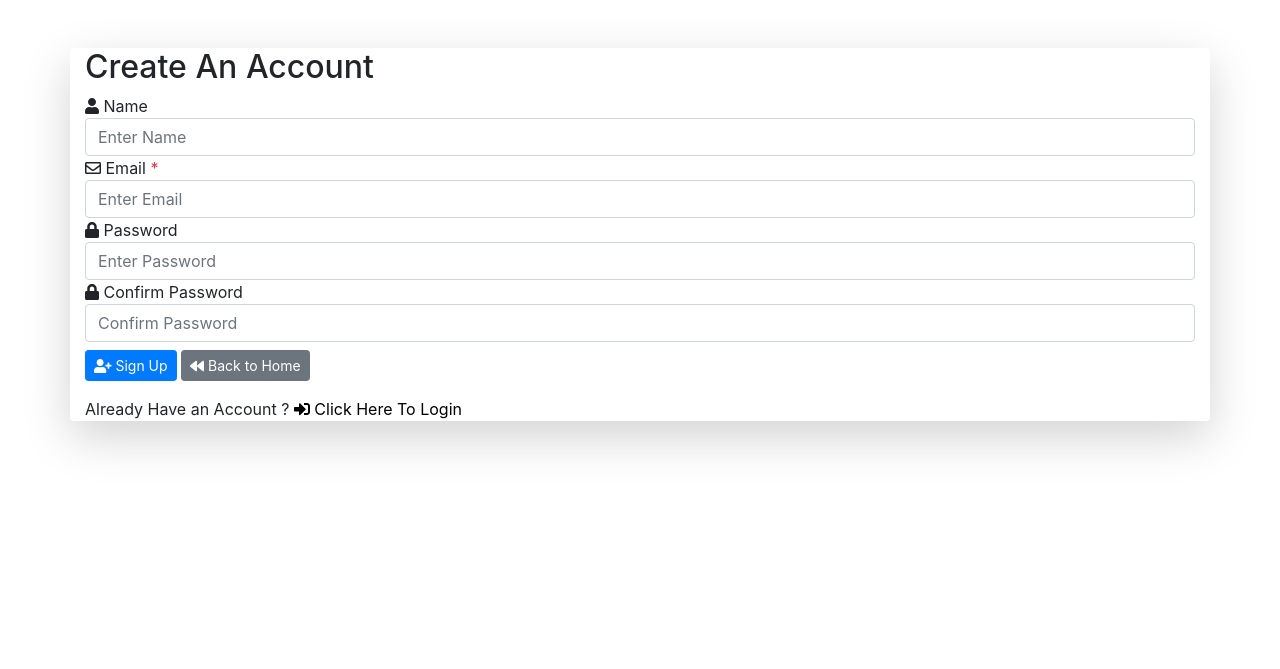
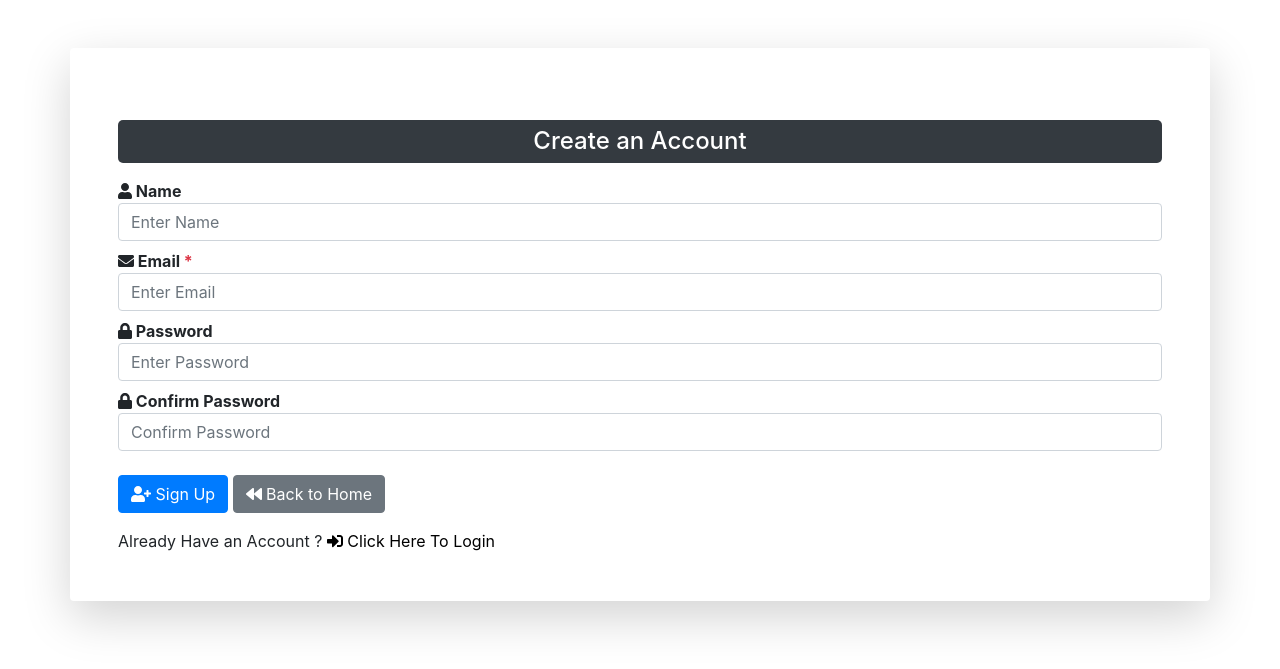
Before and after one commit to adhikarisulav81/mscprojectweb, a PHP site: page /userRegistration.php in a window 1280 px wide. Shown: the top 669 px of the page. Run offline with PHP 8.4, Linux system fonts and the light colour scheme; some libraries are stand-ins or nearby versions.

Commit message:
Add files via upload

```diff
--- a/admin/adminDashboard.php
+++ b/admin/adminDashboard.php
@@ -18,9 +18,9 @@ session_start();
   <!-- <h3 class="title text-center font-weight-bold text-dark mb-4 mt-2" style="font-family: Arial, Helvetica, sans-serif;">
     <i class="fas fa-chart-bar"></i> ADMIN <span>DASHBOARD</span>
   </h3> -->
-  <h4 class="text-center text-white bg-dark mb-4"
+  <h4 class="text-center text-white bg-dark mb-3"
         style="padding: 7px; border-radius: 5px;">
-        Welcome <?php echo $aEmail; ?> !
+        Welcome Admin - <?php echo $aEmail; ?> !
     </h4>
   <?php
   // Summary Dashboard
--- a/admin/includes/header.php
+++ b/admin/includes/header.php
@@ -74,7 +74,7 @@
       <li class="nav-item">
        <a class="nav-link <?php if(PAGE == 'user') { echo 'active'; } ?>" href="user.php">
        <i class="fas fa-user"></i>
-        User
+        Customer
        </a>
       </li>
       <li class="nav-item">
--- a/emailConfig.php
+++ b/emailConfig.php
@@ -125,7 +125,7 @@ function sendRequestReceivedNotification($userName, $userEmail, $requestId, $req
  * Send request assignment notification to user
  */
 function sendWorkAssignedToUser($userName, $userEmail, $technicianName, $requestId, $description) {
-    $subject = "Work Assigned: Your Repair Request ID #$requestId";
+    $subject = "Request Assigned: Your Repair Request ID #$requestId";
 
     $message = "Dear $userName,\n\n";
     $message .= "Your request has been assigned to a technician.\n\n";
--- a/technician/technicianDashboard.php
+++ b/technician/technicianDashboard.php
@@ -63,8 +63,8 @@ $total = ($total_res && $r = $total_res->fetch_assoc()) ? $r['total'] : 0;
 <div class="col-sm-9 col-md-10">
   <!-- <h3 class="title text-center font-weight-bold text-dark mb-3 mt-5" style="font-family: Arial, Helvetica, sans-serif;"><i class="fas fa-tachometer-alt"></i> TECHNICIAN <span>DASHBOARD</span></h3> -->
 
-  <h4 class="text-center text-white bg-dark mb-4 mt-4" style="padding: 7px; border-radius: 5px;">
-    Welcome <?php echo $tName ?> !
+  <h4 class="text-center text-white bg-dark mb-3 mt-4" style="padding: 7px; border-radius: 5px;">
+    Welcome Technician - <?php echo $tName ?> !
   </h4>
 
   <div class="row text-center">
--- a/technician/technicianWork.php
+++ b/technician/technicianWork.php
@@ -186,7 +186,7 @@ if(isset($_REQUEST['startwork'])){
                 if($row['status'] == 'Assigned'){
                   echo '<form action="" method="POST" class="d-inline">
                     <input type="hidden" name="id" value='. $row["request_id"] .'>
-                    <button type="submit" class="btn btn-sm btn-secondary  mr-2 mb-2" title="Start Work" name="startwork" value="Start"><i class="fas fa-play"></i> Start</button>
+                    <button type="submit" class="btn btn-sm btn-secondary mr-2 mb-2" title="Start Work" name="startwork" value="Start"><i class="fas fa-play"></i> Start</button>
                   </form>';
                 }
                 //Only shows the Complete button once work has started. Clicking it opens a confirmation popup modal.
--- a/user/includes/header.php
+++ b/user/includes/header.php
@@ -51,7 +51,7 @@
       <li class="nav-item">
        <a class="nav-link <?php if(PAGE == 'userDashboard') { echo 'active'; } ?>" href="userDashboard.php">
        <i class="fas fa-chart-bar"></i>
-        User Dashboard
+        Customer Dashboard
        </a>
       </li>
       <li class="nav-item">
@@ -76,13 +76,13 @@
       <li class="nav-item">
        <a class="nav-link <?php if(PAGE == 'userProfile') { echo 'active'; } ?>" href="userProfile.php">
        <i class="fas fa-user"></i>
-        User Profile
+        Customer Profile
        </a>
       </li>
       <li class="nav-item">
        <a class="nav-link <?php if(PAGE == 'userSettings') { echo 'active'; } ?>" href="userSettings.php">
        <i class="fas fa-cog"></i>
-        User Settings
+        Customer Settings
        </a>
       </li>
 
--- a/user/userDashboard.php
+++ b/user/userDashboard.php
@@ -24,12 +24,12 @@ if(isset($_SESSION['is_login'])){
  $priority_filter = isset($_GET['priority']) ? $_GET['priority'] : 'All';
 ?>
 
-<div class="col-sm-9 col-md-10 mt-5">
+<div class="col-sm-9 col-md-10 mt-4">
   <!-- <h3 class="title text-center font-weight-bold text-dark mb-4 mt-2" style="font-family: Arial, Helvetica, sans-serif;">
     <i class="fas fa-chart-bar"></i> USER <span>DASHBOARD</span>
   </h3> -->
-  <h4 class="text-center text-white font-weight-bold bg-dark mb-3" style="padding: 7px; border-radius: 5px;">
-    WELCOME <?php echo $rName ?> !
+  <h4 class="text-center text-white bg-dark mb-3" style="padding: 7px; border-radius: 5px;">
+    Welcome Customer - <?php echo $rName ?> !
   </h4>
   <?php
   // Summary Dashboard
--- a/userRegistration.php
+++ b/userRegistration.php
@@ -55,14 +55,15 @@
 
 <body>
 
-	<header class="container mt-5 shadow-lg mb-5 bg-white rounded" id="register">
+	<header class="container mt-5 p-5 shadow-lg mb-5 bg-white rounded" id="register">
 
 		<div class="login-content">
 
     <form action="" method="POST">
-        <h2 class="title"><span>Create</span> An Account</h2>
-           		<div class="input-div one">
-           		   <div class="i">
+    <h4 class="text-center text-white bg-dark mb-3 mt-4" style="padding: 7px; border-radius: 5px;">
+    Create an Account
+  </h4>           		<div class="input-div one mb-2">
+           		   <div class="i font-weight-bold">
            		   		<i class="fas fa-user"></i> Name
            		   </div>
            		   <div class="div">
@@ -70,9 +71,9 @@
             class="form-control" placeholder="Enter Name" name="rName" value="">
            		   </div>
            		</div>
-               <div class="input-div one">
-           		   <div class="i">
-                  <i class="far fa-envelope"></i> Email <span class="text-danger"> *</span>
+               <div class="input-div one mb-2">
+           		   <div class="i font-weight-bold">
+                  <i class="fas fa-envelope"></i> Email <span class="text-danger"> *</span>
            		   </div>
            		   <div class="div">
                   <input type="email"
@@ -80,12 +81,8 @@
            		   </div>
            		</div>
 
-
-
-
-
-           		<div class="input-div pass">
-           		   <div class="i">
+           		<div class="input-div pass mb-2">
+           		   <div class="i font-weight-bold">
            		    	<i class="fas fa-lock"></i> Password
            		   </div>
            		   <div class="div">
@@ -93,8 +90,8 @@
             	   </div>
             	</div>
 
-              <div class="input-div pass">
-           		   <div class="i">
+              <div class="input-div pass mb-3">
+           		   <div class="i font-weight-bold">
            		    	<i class="fas fa-lock"></i> Confirm Password
            		   </div>
            		   <div class="div">
@@ -102,9 +99,9 @@
             	   </div>
             	</div>
 
-              <button type="submit" class="btn btn-primary btn-sm mt-2 mb-3" name="rSignup" title="Register Your Account"><i class="fas fa-user-plus"></i> Sign Up</button>
+              <button type="submit" class="btn btn-primary mt-2 mb-3" name="rSignup" title="Register Your Account"><i class="fas fa-user-plus"></i> Sign Up</button>
               <?php if(isset($msg)) {echo $msg; } ?>
-              <a href="index.php" class="btn btn-sm btn-secondary text-center mt-2 mb-3" title="Back"><i class="fas fa-backward"></i> Back
+              <a href="index.php" class="btn btn-secondary text-center mt-2 mb-3" title="Back"><i class="fas fa-backward"></i> Back
               to Home</a>
               <div class="">Already Have an Account ? <a href="user/userLogin.php" class="text-center"><i class="fas fa-sign-in-alt"></i> Click Here To Login</a></div>
             </form>
```
Also changed, not shown: admin/adminLogin.php (+11 -9 lines), technician/technicianLogin.php (+10 -8 lines), user/checkStatus.php (+4 -5 lines), user/editRequest.php (+17 -19 lines), user/submitRequestSuccess.php (+4 -3 lines), user/userLogin.php (+8 -6 lines).
